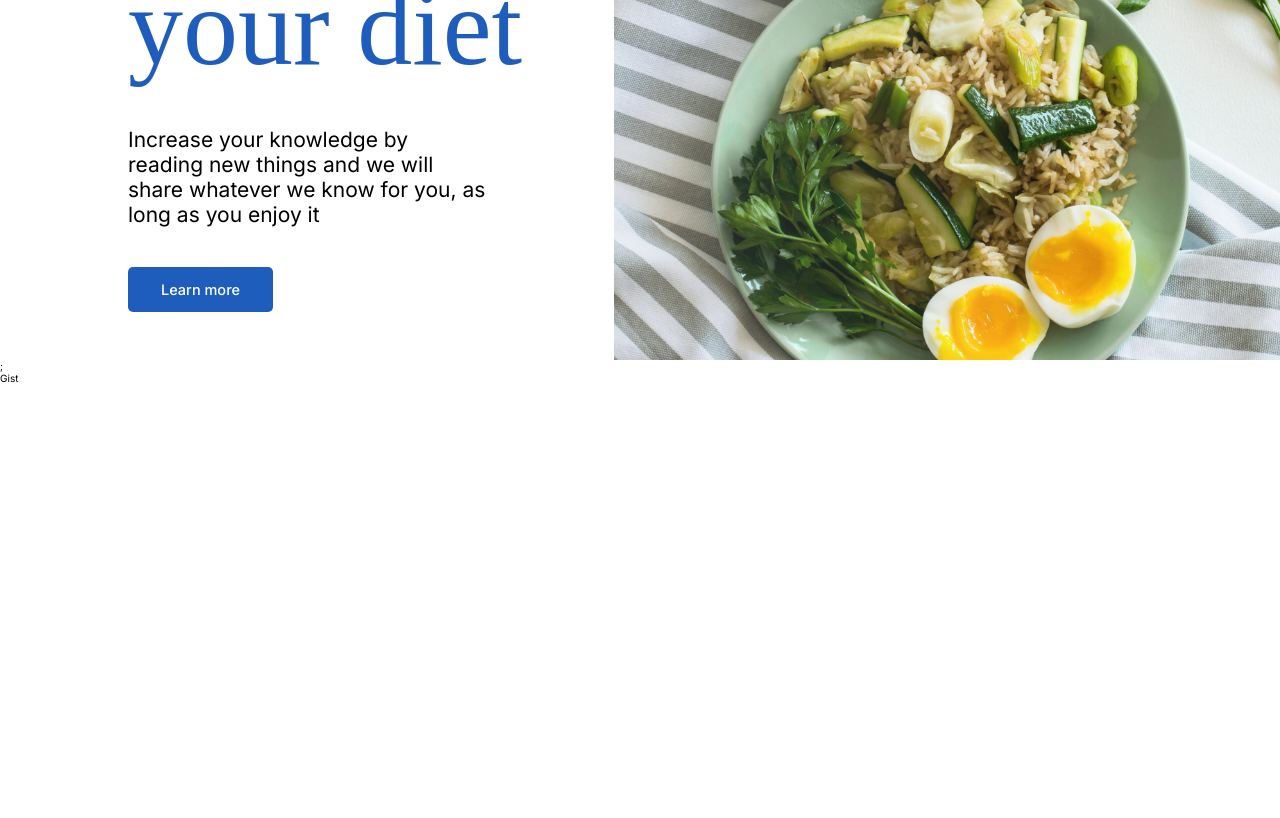
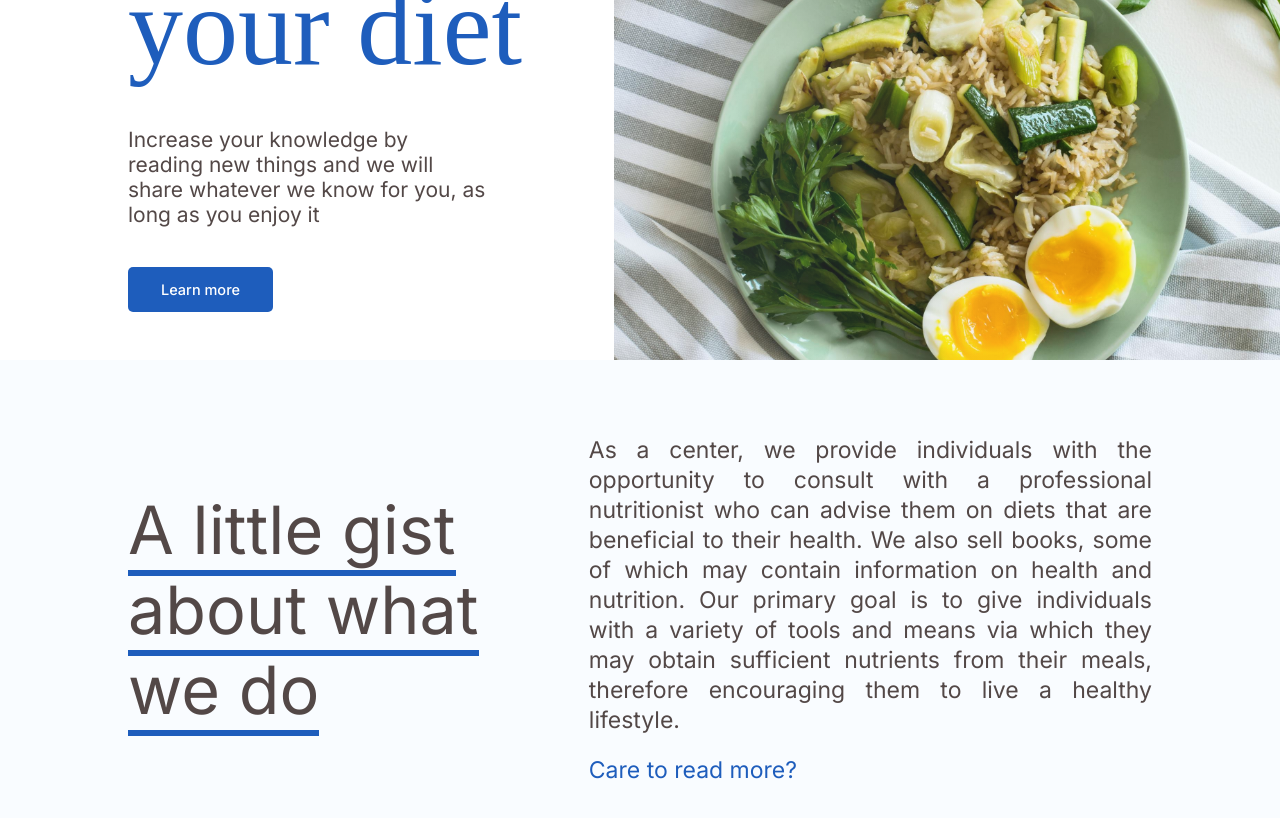
Before and after one commit to 2h311/eathealthy, a React (Vite) app: page / in a window 1280 px wide. Shown: the part 400-1218 px from the top of the page. Before the commit the page ends 800 px from the top, so only its background shows below. Built offline with nearby package versions, Linux system fonts and the light colour scheme; a web font is replaced by a local one.

Commit message:
done with the Gist component of the Home component

```diff
--- a/src/components/Gist.jsx
+++ b/src/components/Gist.jsx
@@ -1,7 +1,27 @@
 import React from "react";
 
 const Gist = () => {
-  return <section>Gist</section>;
+  return (
+    <section className="gist">
+      <div className="gist__container">
+        <div className="gist__part gist__part--1">
+          <span className="gist__heading">A little gist about what we do</span>
+        </div>
+        <div className="gist__part gist__part--2">
+          <span className="gist__small gist__small">
+            As a center, we provide individuals with the opportunity to consult
+            with a professional nutritionist who can advise them on diets that
+            are beneficial to their health. We also sell books, some of which
+            may contain information on health and nutrition. Our primary goal is
+            to give individuals with a variety of tools and means via which they
+            may obtain sufficient nutrients from their meals, therefore
+            encouraging them to live a healthy lifestyle.
+          </span>
+          <span className="gist__small gist__small--2">Care to read more?</span>
+        </div>
+      </div>
+    </section>
+  );
 };
 
 export default Gist;
--- a/src/components/Home.jsx
+++ b/src/components/Home.jsx
@@ -6,7 +6,7 @@ import Gist from "./Gist";
 const Home = () => {
   return (
     <>
-      <Hero />;
+      <Hero />
       <Gist />
     </>
   );
--- a/src/main.css
+++ b/src/main.css
@@ -183,6 +183,7 @@ html {
   width: 35%;
   display: block;
   font-size: 2.1rem;
+  color: #534847;
 }
 .home__button {
   border: 0;
@@ -227,9 +228,13 @@ html {
   gap: 4.45rem;
   justify-content: center;
   cursor: pointer;
+  color: #534847;
 }
 .navbar__list:active {
   font-weight: 600;
+}
+.navbar__list-item:hover {
+  color: #000;
 }
 .navbar__buttons {
   display: flex;
@@ -254,4 +259,46 @@ html {
   background-color: #1e5dbc;
 }
 
+.gist {
+  width: 100%;
+  height: 50rem;
+  display: flex;
+  align-items: center;
+  justify-content: center;
+  background-color: #f9fcff;
+}
+.gist__container {
+  height: 75%;
+  width: 80%;
+  display: flex;
+  align-items: center;
+  justify-content: space-between;
+}
+.gist__part {
+  color: #534847;
+}
+.gist__part--1 {
+  width: 40%;
+}
+.gist__part--2 {
+  line-height: 3rem;
+  width: 55%;
+  display: flex;
+  gap: 2rem;
+  flex-direction: column;
+  justify-content: center;
+  text-align: justify;
+}
+.gist__heading {
+  font-size: 6.65rem;
+  border-bottom: 6.5px solid #1e5dbc;
+}
+.gist__small {
+  display: inline-block;
+  font-size: 2.3rem;
+}
+.gist__small--2 {
+  color: #1e5dbc;
+}
+
 /*# sourceMappingURL=main.css.map */
--- /dev/null
+++ b/src/scss/_gist.scss
@@ -0,0 +1,51 @@
+.gist {
+  width: 100%;
+  height: 50rem;
+  display: flex;
+  align-items: center;
+  justify-content: center;
+  background-color: $color-green;
+
+  &__container {
+    height: 75%;
+    width: $default-inner-width;
+    display: flex;
+    align-items: center;
+    justify-content: space-between;
+  }
+
+  &__part {
+    color: $color-grey;
+    // border: 1px solid #333;
+
+    &--1 {
+      width: 40%;
+    }
+
+    &--2 {
+      line-height: 3rem;
+      width: 55%;
+      display: flex;
+      gap: 2rem;
+      flex-direction: column;
+      justify-content: center;
+      text-align: justify;
+    }
+  }
+
+  &__heading {
+    font-size: 6.65rem;
+    border-bottom: 6.5px solid $color-primary;
+  }
+
+  &__small {
+    display: inline-block;
+    font-size: 2.3rem;
+
+    &--1 {
+    }
+    &--2 {
+      color: $color-primary;
+    }
+  }
+}
--- a/src/scss/_home.scss
+++ b/src/scss/_home.scss
@@ -12,6 +12,7 @@
   background-repeat: no-repeat;
   background-size: 52%;
   background-position: top right;
+  // border: 1px solid #333;
 
   &__text {
     display: flex;
@@ -35,6 +36,7 @@
     width: 35%;
     display: block;
     font-size: 2.1rem;
+    color: $color-grey;
   }
 
   &__button {
--- a/src/scss/_variables.scss
+++ b/src/scss/_variables.scss
@@ -1,6 +1,8 @@
 // color related variables
 $color-primary: #1e5dbc;
 $color-white: #ffffff;
+$color-green: #f9fcff;
+$color-grey: #534847;
 
 // fonts related variables
 
--- a/src/scss/main.scss
+++ b/src/scss/main.scss
@@ -4,3 +4,4 @@
 @import "footer";
 @import "home";
 @import "navbar";
+@import "gist";
```
Also changed, not shown: src/scss/_navbar.scss (+7 -0 lines), 1 other file (tests, documents, lock files or other folders).
